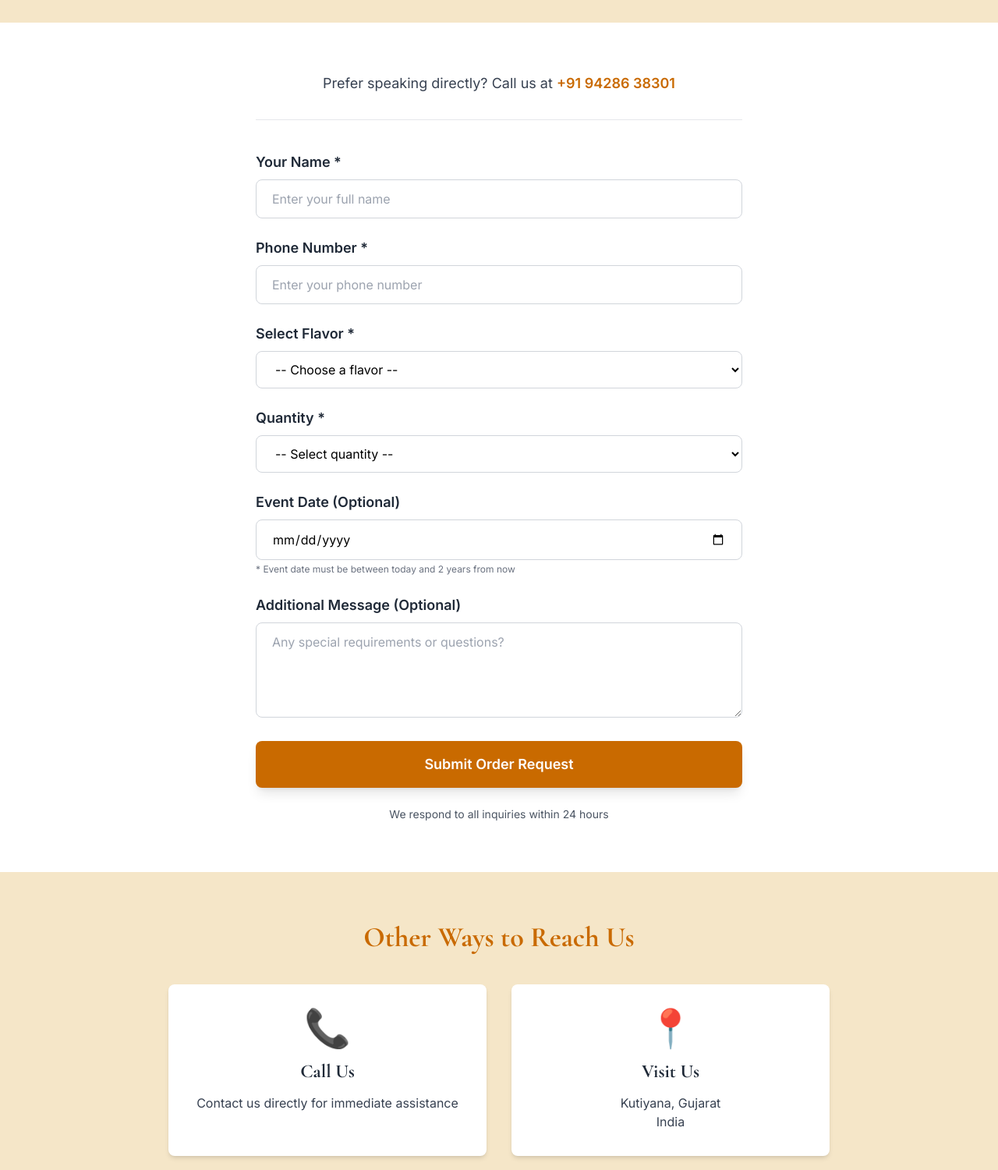
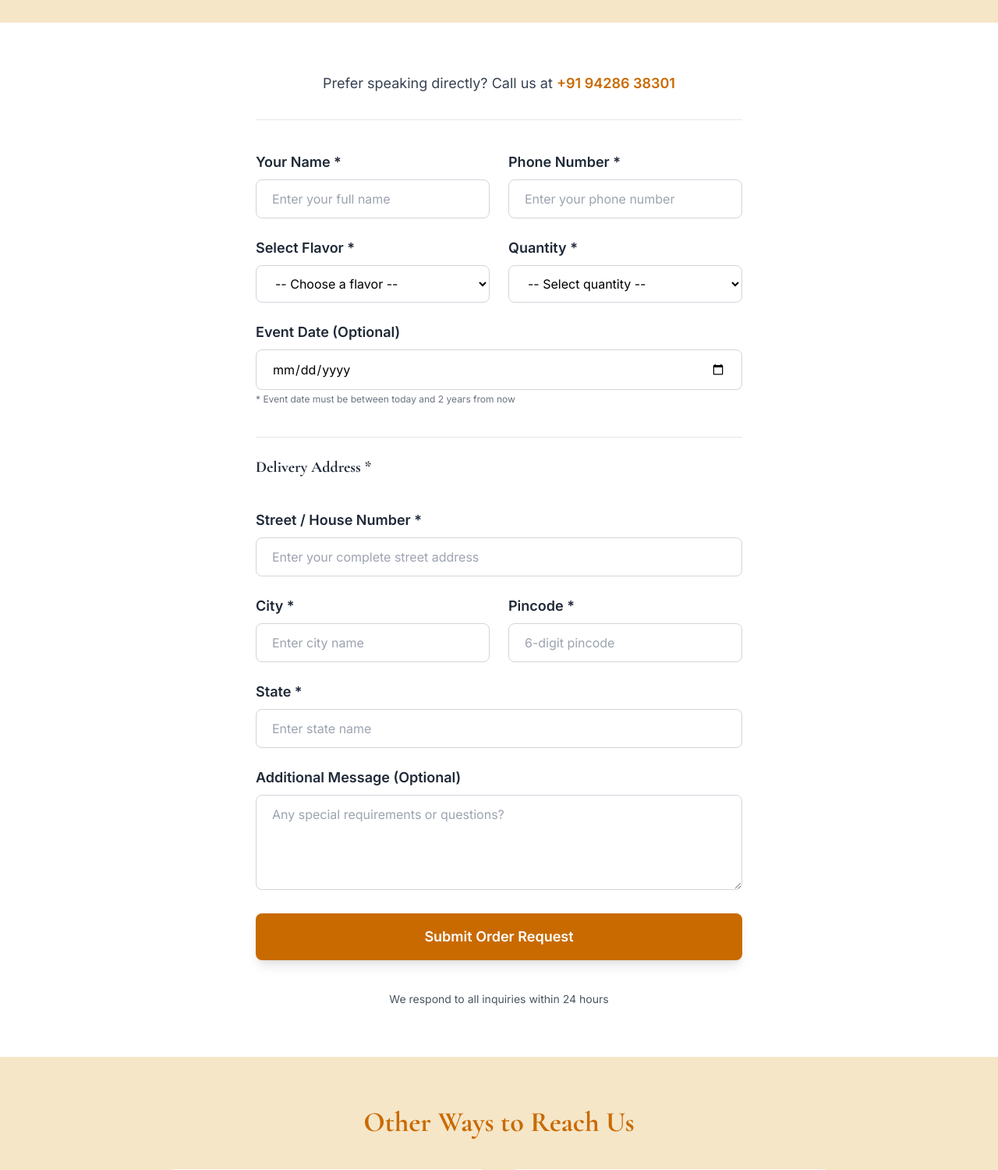
Before and after one commit to Jay1425/velora, a Flask app: page /contact in a window 1280 px wide. Shown: the part 327-1827 px from the top of the page at 78% size. Run offline with Flask 3, Linux system fonts and the light colour scheme; some libraries are stand-ins or nearby versions.

Commit message:
feat: Add delivery address fields to order system
- Add delivery address fields to Inquiry model (street, city, state, pincode)
- Add Velora company address constant (VELORA_ADDRESS)
- Update contact form with address fields (2-column grid layout)
- Update PDF receipt to show FROM/TO addresses in professional format
- Update order success page to display delivery address
- Update order tracking page to show delivery address
- Create migration for new address fields with SQLite-compatible approach
- Improve form UX with grouped address section
- Add pincode validation (6 digits required)

Velora address: Rasik Pan & Cold Drinks, Dolat Chowk, Main Bazar, Kutiyana, 362650, Gujarat, India

```diff
--- a/app/routes/main.py
+++ b/app/routes/main.py
@@ -51,6 +51,12 @@ def contact():
         event_date_str = request.form.get('event_date')
         message = request.form.get('message')
 
+        # Get delivery address
+        delivery_street = request.form.get('delivery_street')
+        delivery_city = request.form.get('delivery_city')
+        delivery_state = request.form.get('delivery_state')
+        delivery_pincode = request.form.get('delivery_pincode')
+
         # Validate event date (if provided) - must be future date within 2 years
         if event_date_str:
             try:
@@ -81,6 +87,10 @@ def contact():
             quantity=quantity,
             event_date=event_date_str,
             message=message,
+            delivery_street=delivery_street,
+            delivery_city=delivery_city,
+            delivery_state=delivery_state,
+            delivery_pincode=delivery_pincode,
             status='submitted'
         )
 
--- a/templates/contact.html
+++ b/templates/contact.html
@@ -140,7 +140,7 @@
                 </p>
             </div>
 
-            <form method="POST" action="/contact" class="space-y-6">
+            <form method="POST" action="/contact" class="grid grid-cols-1 md:grid-cols-2 gap-6">
 
                 <!-- CSRF Token -->
                 <input type="hidden" name="csrf_token" value="{{ csrf_token() }}"/>
@@ -208,7 +208,7 @@
                 </div>
 
                 <!-- Event Date -->
-                <div>
+                <div class="col-span-1 md:col-span-2">
                     <label for="event_date" class="block text-lg font-semibold text-gray-800 mb-2">
                         Event Date (Optional)
                     </label>
@@ -221,8 +221,69 @@
                     <p class="text-xs text-gray-500 mt-1">* Event date must be between today and 2 years from now</p>
                 </div>
 
+                <!-- Delivery Address Section -->
+                <div class="col-span-1 md:col-span-2">
+                    <h3 class="text-xl font-bold text-gray-800 mb-4 mt-4 border-t pt-6">
+                        Delivery Address *
+                    </h3>
+                </div>
+
+                <!-- Street Address -->
+                <div class="col-span-1 md:col-span-2">
+                    <label for="delivery_street" class="block text-lg font-semibold text-gray-800 mb-2">
+                        Street / House Number *
+                    </label>
+                    <input type="text"
+                           id="delivery_street"
+                           name="delivery_street"
+                           required
+                           class="w-full px-5 py-3 border border-gray-300 rounded-lg focus:outline-none focus:border-saffron"
+                           placeholder="Enter your complete street address">
+                </div>
+
+                <!-- City -->
+                <div>
+                    <label for="delivery_city" class="block text-lg font-semibold text-gray-800 mb-2">
+                        City *
+                    </label>
+                    <input type="text"
+                           id="delivery_city"
+                           name="delivery_city"
+                           required
+                           class="w-full px-5 py-3 border border-gray-300 rounded-lg focus:outline-none focus:border-saffron"
+                           placeholder="Enter city name">
+                </div>
+
+                <!-- Pincode -->
+                <div>
+                    <label for="delivery_pincode" class="block text-lg font-semibold text-gray-800 mb-2">
+                        Pincode *
+                    </label>
+                    <input type="text"
+                           id="delivery_pincode"
+                           name="delivery_pincode"
+                           required
+                           pattern="[0-9]{6}"
+                           maxlength="6"
+                           class="w-full px-5 py-3 border border-gray-300 rounded-lg focus:outline-none focus:border-saffron"
+                           placeholder="6-digit pincode">
+                </div>
+
+                <!-- State -->
+                <div class="col-span-1 md:col-span-2">
+                    <label for="delivery_state" class="block text-lg font-semibold text-gray-800 mb-2">
+                        State *
+                    </label>
+                    <input type="text"
+                           id="delivery_state"
+                           name="delivery_state"
+                           required
+                           class="w-full px-5 py-3 border border-gray-300 rounded-lg focus:outline-none focus:border-saffron"
+                           placeholder="Enter state name">
+                </div>
+
                 <!-- Message -->
-                <div>
+                <div class="col-span-1 md:col-span-2">
                     <label for="message" class="block text-lg font-semibold text-gray-800 mb-2">
                         Additional Message (Optional)
                     </label>
@@ -234,14 +295,14 @@
                 </div>
 
                 <!-- Submit Button -->
-                <div>
+                <div class="col-span-1 md:col-span-2">
                     <button type="submit"
                             class="btn-primary w-full bg-saffron hover-saffron text-white px-8 py-4 rounded-lg text-lg font-semibold shadow-lg">
                         Submit Order Request
                     </button>
                 </div>
 
-                <p class="text-center text-gray-600 text-sm mt-4">
+                <p class="col-span-1 md:col-span-2 text-center text-gray-600 text-sm mt-4">
                     We respond to all inquiries within 24 hours
                 </p>
 
--- a/templates/order_success.html
+++ b/templates/order_success.html
@@ -121,6 +121,12 @@
                             <span class="text-gray-600">Quantity:</span>
                             <span class="font-semibold text-gray-800">{{ order.quantity }}</span>
                         </div>
+                        <div class="border-b border-gray-200 pb-2">
+                            <span class="text-gray-600 block mb-1">Delivery Address:</span>
+                            <span class="font-semibold text-gray-800 text-sm">
+                                {{ order.delivery_street }}, {{ order.delivery_city }}, {{ order.delivery_state }} - {{ order.delivery_pincode }}
+                            </span>
+                        </div>
                         {% if order.event_date %}
                         <div class="flex justify-between border-b border-gray-200 pb-2">
                             <span class="text-gray-600">Event Date:</span>
--- a/templates/track_order.html
+++ b/templates/track_order.html
@@ -197,6 +197,10 @@
                             <p class="text-sm text-gray-600 mb-1">Phone Number</p>
                             <p class="font-semibold text-gray-800">{{ order.phone }}</p>
                         </div>
+                        <div class="md:col-span-2">
+                            <p class="text-sm text-gray-600 mb-1">Delivery Address</p>
+                            <p class="font-semibold text-gray-800">{{ order.delivery_street }}, {{ order.delivery_city }}, {{ order.delivery_state }} - {{ order.delivery_pincode }}</p>
+                        </div>
                         <div>
                             <p class="text-sm text-gray-600 mb-1">Flavor</p>
                             <p class="font-semibold text-gray-800">{{ order.flavor }}</p>
```
Also changed, not shown: app/models.py (+20 -0 lines), app/utils/receipt.py (+63 -3 lines), migrations/versions/089ef743e933_add_delivery_address_fields_to_inquiry_.py (added, +49 -0 lines).
